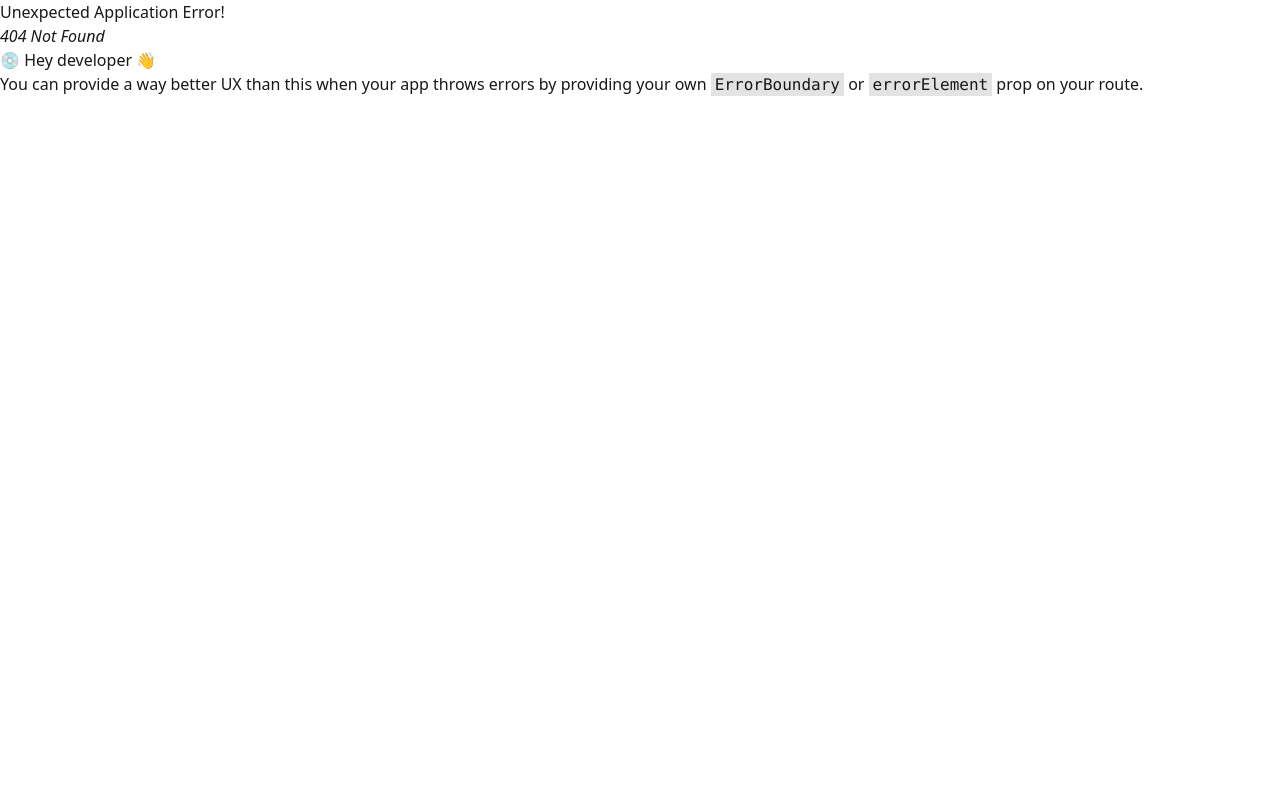
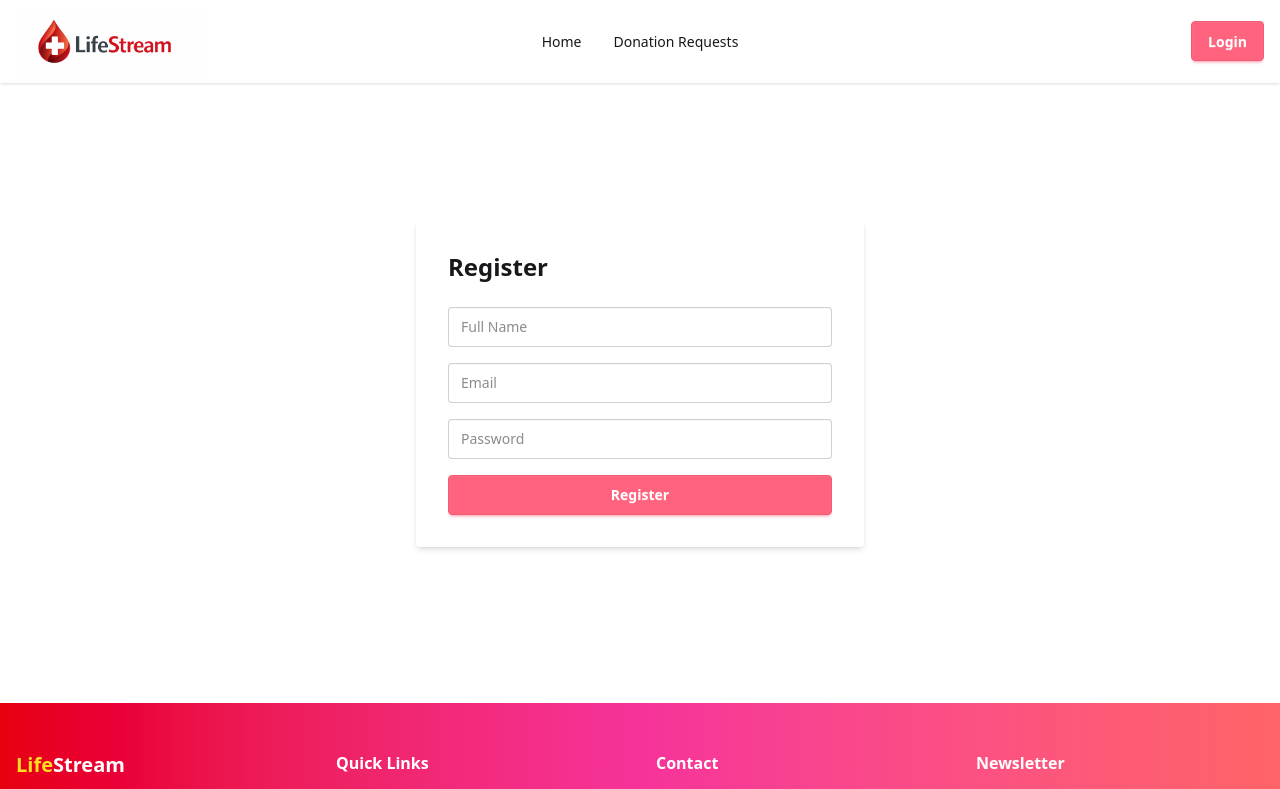
Before and after one commit to Taoshif1/PH-A11.2-Client, a React (Vite) app: page /register in a window 1280 px wide. Before the commit this address had no page. Shown: the top 789 px of the page. Built offline with nearby package versions, Linux system fonts and the light colour scheme.

Commit message:
Login & Registration pages added

```diff
--- a/package.json
+++ b/package.json
@@ -12,6 +12,7 @@
   "dependencies": {
     "@tailwindcss/vite": "^4.1.18",
     "daisyui": "^5.5.14",
+    "firebase": "^12.8.0",
     "framer-motion": "^12.27.0",
     "motion": "^12.27.0",
     "react": "^19.2.0",
--- a/src/components/Home.jsx
+++ /dev/null
@@ -1,19 +0,0 @@
-import CallToAction from "./CallToAction";
-import Hero from "./Hero";
-import HowItWorks from "./HowItWorks";
-import Stats from "./Stats";
-import WhyDonate from "./WhyDonate";
-
-const Home = () => {
-  return (
-    <>
-      <Hero></Hero>
-      <Stats></Stats>
-      <HowItWorks></HowItWorks>
-      <WhyDonate></WhyDonate>
-      <CallToAction></CallToAction>
-    </>
-  );
-};
-
-export default Home;
--- /dev/null
+++ b/src/firebase/firebase.config.js
@@ -0,0 +1,20 @@
+
+// Import the functions you need from the SDKs you need
+import { initializeApp } from "firebase/app";
+import { getAuth } from "firebase/auth";
+// TODO: Add SDKs for Firebase products that you want to use
+// https://firebase.google.com/docs/web/setup#available-libraries
+
+// Your web app's Firebase configuration
+const firebaseConfig = {
+  apiKey: import.meta.env.VITE_apiKey,
+  authDomain: import.meta.env.VITE_authDomain,
+  projectId: import.meta.env.VITE_projectId,
+  storageBucket: import.meta.env.VITE_storageBucket,
+  messagingSenderId: import.meta.env.VITE_messagingSenderId,
+  appId: import.meta.env.VITE_appId,
+};
+
+const app = initializeApp(firebaseConfig);
+export const auth = getAuth(app);
+export default app;
--- /dev/null
+++ b/src/pages/Home.jsx
@@ -0,0 +1,19 @@
+import CallToAction from "../components/CallToAction";
+import Hero from "../components/Hero";
+import HowItWorks from "../components/HowItWorks";
+import Stats from "../components/Stats";
+import WhyDonate from "../components/WhyDonate";
+
+const Home = () => {
+  return (
+    <>
+      <Hero></Hero>
+      <Stats></Stats>
+      <HowItWorks></HowItWorks>
+      <WhyDonate></WhyDonate>
+      <CallToAction></CallToAction>
+    </>
+  );
+};
+
+export default Home;
--- /dev/null
+++ b/src/pages/Login.jsx
@@ -0,0 +1,54 @@
+import { useState } from "react";
+import { signInWithEmailAndPassword } from "firebase/auth";
+import { auth } from "../firebase/firebase.config";
+import { useNavigate } from "react-router";
+
+const Login = () => {
+  const [email, setEmail] = useState("");
+  const [password, setPassword] = useState("");
+  const navigate = useNavigate();
+
+  const handleLogin = async (e) => {
+    e.preventDefault();
+    try {
+      await signInWithEmailAndPassword(auth, email, password);
+      alert("Login Successful!");
+      navigate("/dashboard"); // redirect to dashboard
+    } catch (error) {
+      console.error(error);
+      alert(error.message);
+    }
+  };
+
+  return (
+    <div className="min-h-[calc(100vh-200px)] flex items-center justify-center">
+      <form onSubmit={handleLogin} className="bg-white p-8 rounded shadow-md w-full max-w-md">
+        <h2 className="text-2xl font-bold mb-6">Login</h2>
+
+        <input
+          type="email"
+          placeholder="Email"
+          className="input input-bordered w-full mb-4"
+          value={email}
+          onChange={(e) => setEmail(e.target.value)}
+          required
+        />
+
+        <input
+          type="password"
+          placeholder="Password"
+          className="input input-bordered w-full mb-4"
+          value={password}
+          onChange={(e) => setPassword(e.target.value)}
+          required
+        />
+
+        <button type="submit" className="btn btn-error w-full text-white">
+          Login
+        </button>
+      </form>
+    </div>
+  );
+};
+
+export default Login;
--- /dev/null
+++ b/src/pages/Register.jsx
@@ -0,0 +1,64 @@
+import { useState } from "react";
+import { createUserWithEmailAndPassword } from "firebase/auth";
+import { auth } from "../firebase/firebase.config";
+import { useNavigate } from "react-router";
+
+const Register = () => {
+  const [email, setEmail] = useState("");
+  const [password, setPassword] = useState("");
+  const [name, setName] = useState("");
+  const navigate = useNavigate();
+
+  const handleRegister = async (e) => {
+    e.preventDefault();
+    try {
+      await createUserWithEmailAndPassword(auth, email, password);
+      alert("Registration Successful!");
+      navigate("/login");
+    } catch (error) {
+      console.error(error);
+      alert(error.message);
+    }
+  };
+
+  return (
+    <div className="min-h-[calc(100vh-200px)] flex items-center justify-center">
+      <form onSubmit={handleRegister} className="bg-white p-8 rounded shadow-md w-full max-w-md">
+        <h2 className="text-2xl font-bold mb-6">Register</h2>
+
+        <input
+          type="text"
+          placeholder="Full Name"
+          className="input input-bordered w-full mb-4"
+          value={name}
+          onChange={(e) => setName(e.target.value)}
+          required
+        />
+
+        <input
+          type="email"
+          placeholder="Email"
+          className="input input-bordered w-full mb-4"
+          value={email}
+          onChange={(e) => setEmail(e.target.value)}
+          required
+        />
+
+        <input
+          type="password"
+          placeholder="Password"
+          className="input input-bordered w-full mb-4"
+          value={password}
+          onChange={(e) => setPassword(e.target.value)}
+          required
+        />
+
+        <button type="submit" className="btn btn-error w-full text-white">
+          Register
+        </button>
+      </form>
+    </div>
+  );
+};
+
+export default Register;
--- a/src/routes/router.jsx
+++ b/src/routes/router.jsx
@@ -1,6 +1,8 @@
 import { createBrowserRouter } from "react-router";
 import MainLayout from "../layouts/MainLayout";
-import Home from "../components/Home";
+import Home from "../pages/Home";
+import Login from "../pages/Login";
+import Register from "../pages/Register";
 
 export const router = createBrowserRouter([
   {
@@ -8,9 +10,17 @@ export const router = createBrowserRouter([
     Component: MainLayout,
     children: [
       {
-        index: true,
+        index: "/",
         Component: Home,
       },
+      {
+        path: "/login",
+        Component: Login,
+      },
+      {
+        path: "/register",
+        Component: Register,
+      }
     ],
   },
 ]);
```
Also changed, not shown: 2 other files (tests, documents, lock files or other folders).
